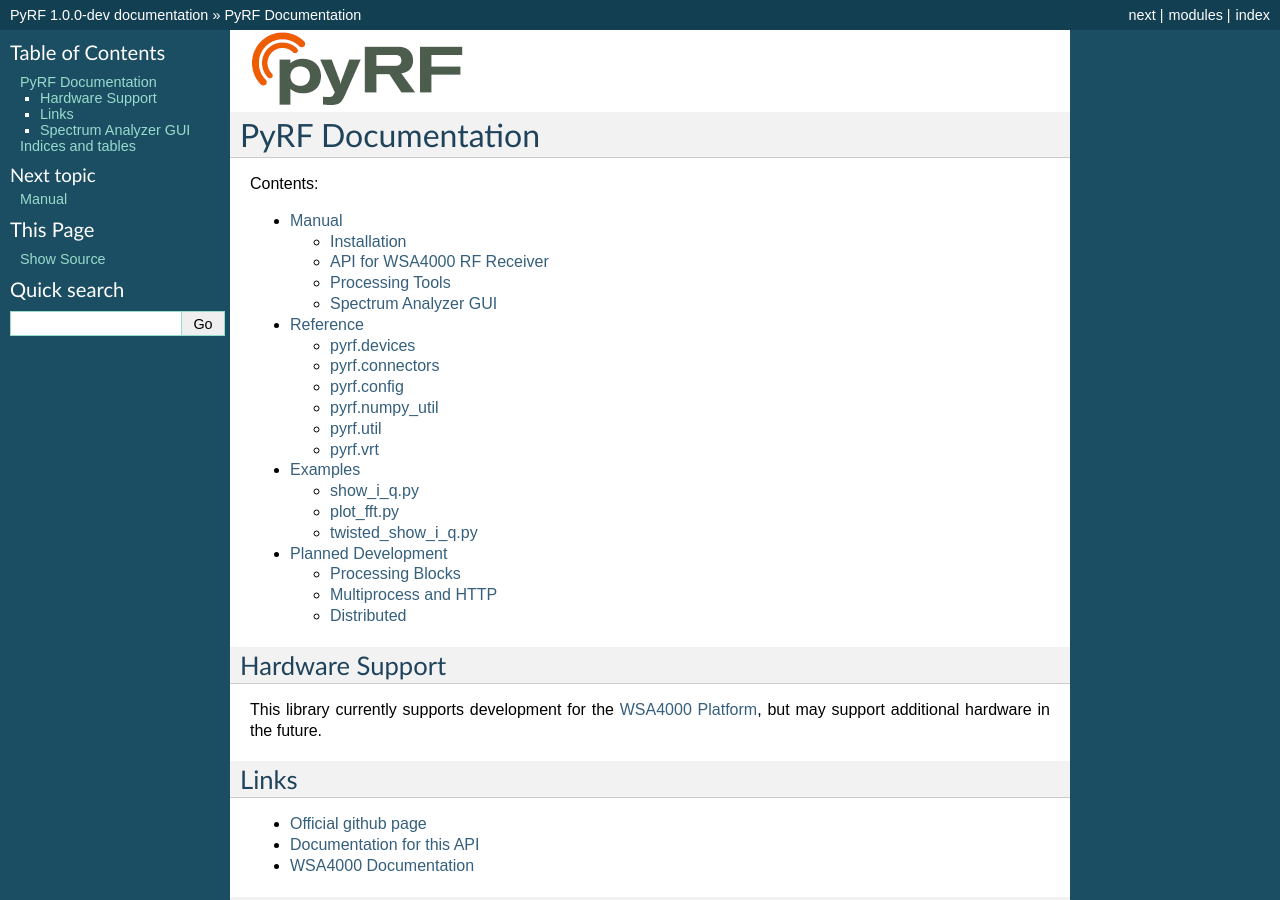
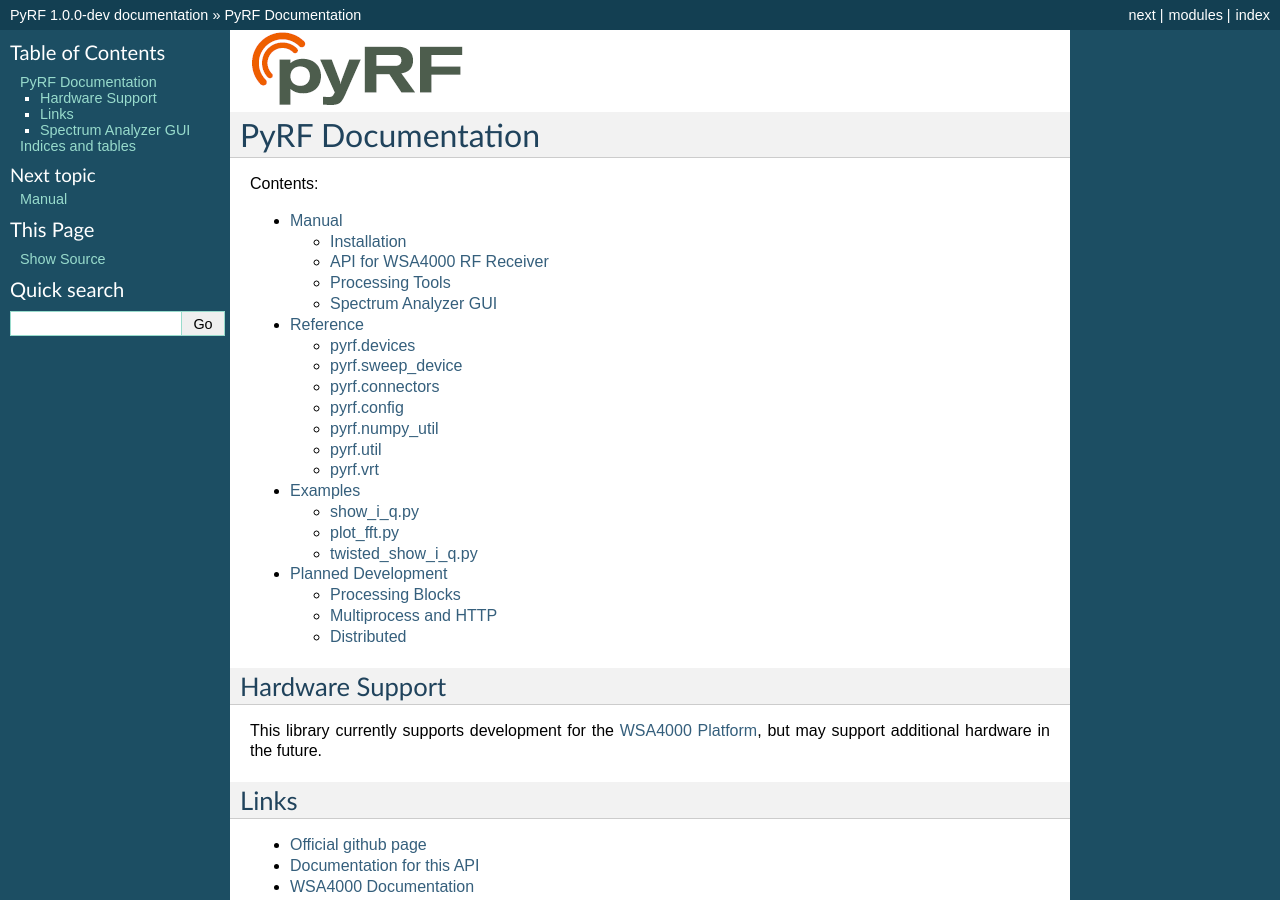
Before and after one commit to pyrf/pyrf, a Sphinx documentation site: the page built from docs/index.rst, in a window 1280 px wide and 900 px high. Built offline with Sphinx 7.4.7, drawn with Linux system fonts in a browser that asks for light colours.

Commit message:
add SweepDevice to reference

```diff
--- a/docs/reference.rst
+++ b/docs/reference.rst
@@ -83,6 +83,12 @@
    .. automethod:: trigger(settings=None)
 
 
+pyrf.sweep_device
+-----------------
+
+.. automodule:: pyrf.sweep_device
+   :members:
+
 pyrf.connectors
 ---------------
 
```
